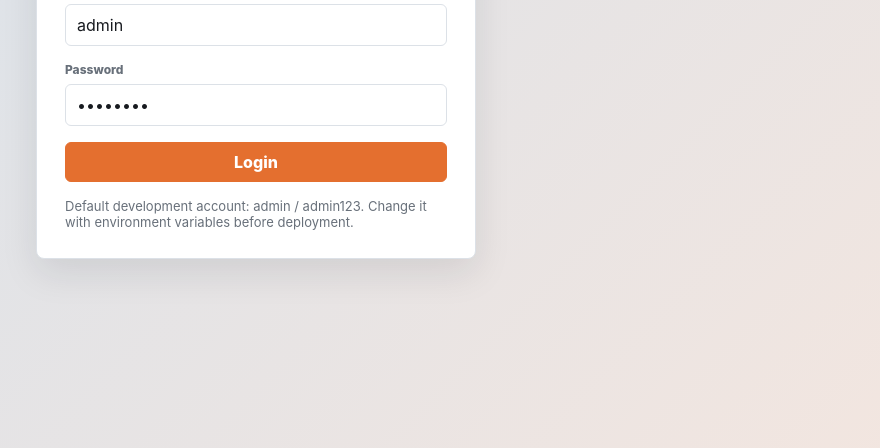
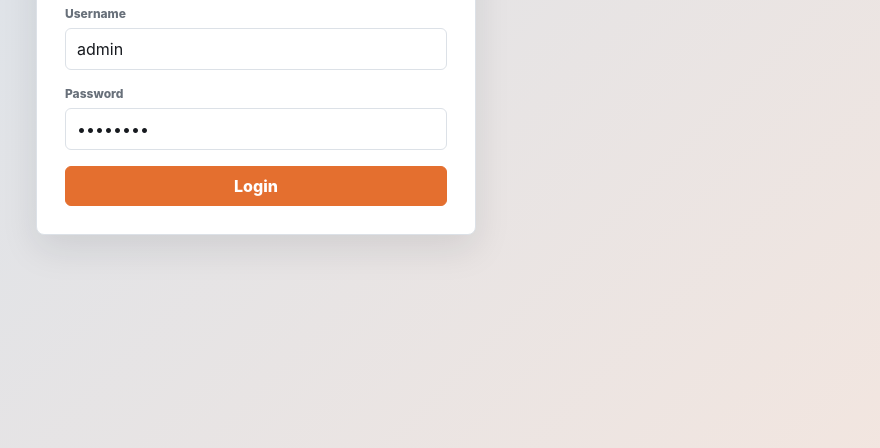
Before and after one commit to mapf577/zhengcheguojimaoyi, a website: page admin-system/index.html in a window 1280 px wide. Shown: the part 352-800 px from the top of the page, without its empty margins (384-1264 px from the left). Drawn offline with Linux system fonts and the light colour scheme.

Commit message:
Remove default login hint

```diff
--- a/admin-system/app.js
+++ b/admin-system/app.js
@@ -75,7 +75,6 @@ const adminTranslations = {
     "login.username": "Username",
     "login.password": "Password",
     "login.submit": "Login",
-    "login.hint": "Default development account: admin / admin123. Change it with environment variables before deployment.",
     "nav.dashboard": "Dashboard",
     "nav.vehicles": "Vehicles",
     "nav.parts": "Auto Parts",
@@ -132,7 +131,6 @@ const adminTranslations = {
     "login.username": "用户名",
     "login.password": "密码",
     "login.submit": "登录",
-    "login.hint": "默认开发账号：admin / admin123。正式部署前请使用环境变量修改。",
     "nav.dashboard": "仪表盘",
     "nav.vehicles": "整车管理",
     "nav.parts": "零配件管理",
--- a/admin-system/index.html
+++ b/admin-system/index.html
@@ -26,7 +26,6 @@
           <input name="password" type="password" value="admin123" autocomplete="current-password" required />
         </label>
         <button class="primary-button" type="submit" data-i18n="login.submit">Login</button>
-        <p class="hint" data-i18n="login.hint">Default development account: admin / admin123. Change it with environment variables before deployment.</p>
       </form>
     </section>
 
```
